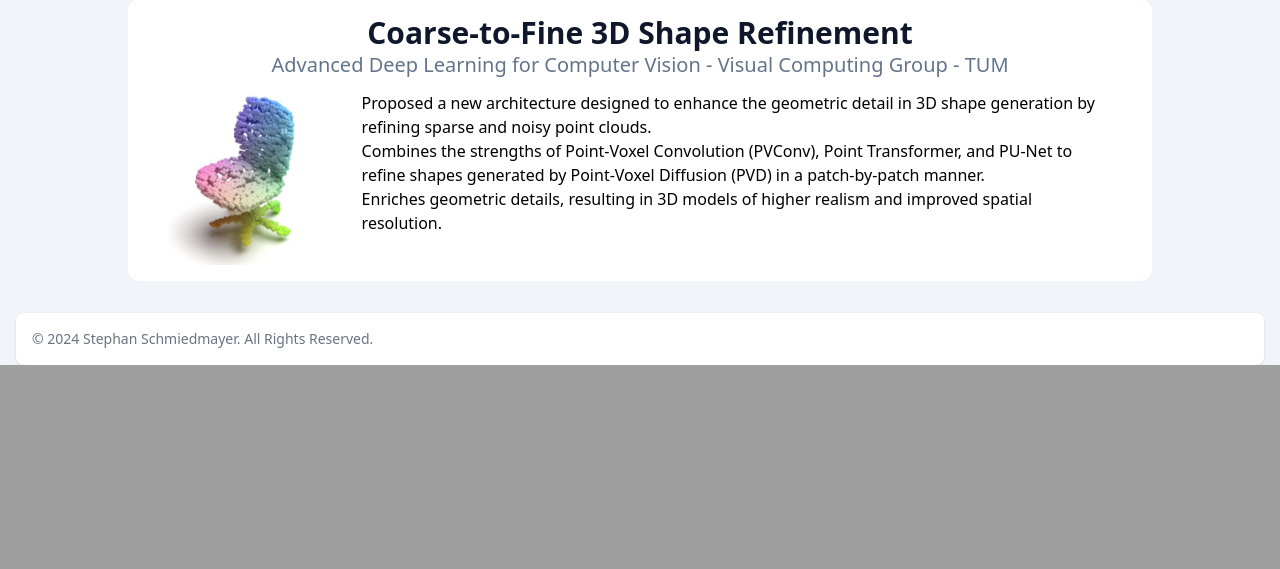
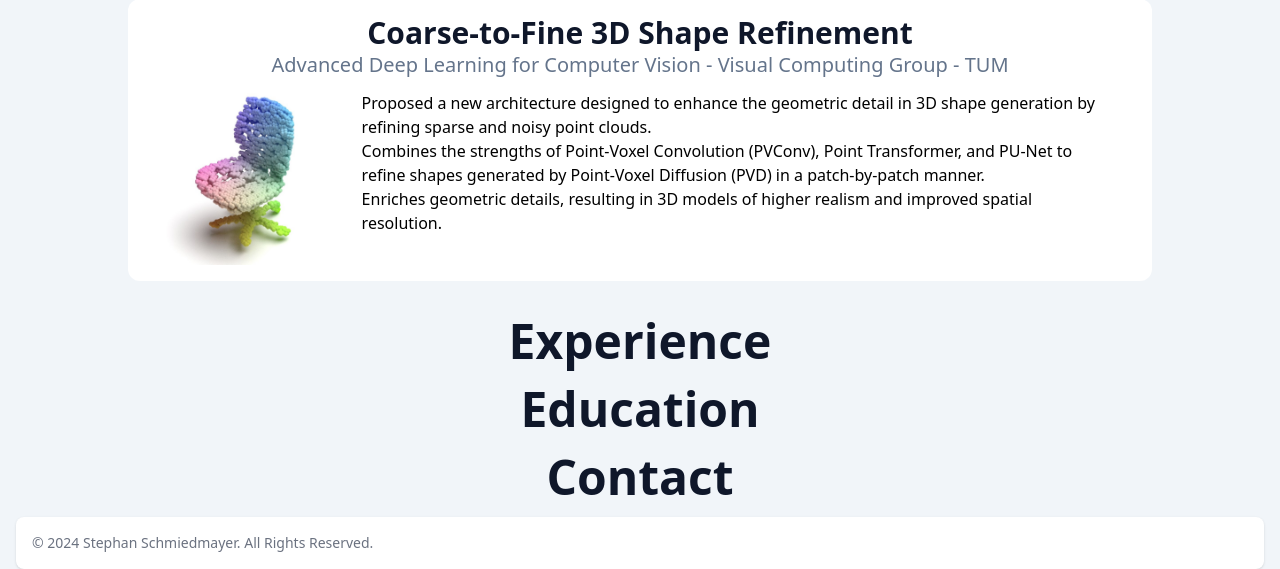
Before and after one commit to StephanSchmiedmayer/portfolio, a FastAPI app: page / in a window 1280 px wide. Shown: the part 1274-1843 px from the top of the page. Before the commit the page ends 1639 px from the top, so only its background shows below. Run offline with FastAPI, Linux system fonts and the light colour scheme; style sheets or scripts are compiled from the project's sources; some libraries are stand-ins or nearby versions.

Commit message:
Add remaining section titles

```diff
--- a/portfolio/templates/index.html
+++ b/portfolio/templates/index.html
@@ -18,10 +18,12 @@
           >
             <li><a href="#header" class="hover:underline">Home</a></li>
             <li><a href="#about-me" class="hover:underline">About Me</a></li>
-            <li><a href="#" class="hover:underline">Skills</a></li>
-            <li><a href="#" class="hover:underline">Experience</a></li>
-            <li><a href="#" class="hover:underline">Education</a></li>
-            <li><a href="#" class="hover:underline">Contact</a></li>
+            <li><a href="#projects" class="hover:underline">Projects</a></li>
+            <li>
+              <a href="#experience" class="hover:underline">Experience</a>
+            </li>
+            <li><a href="#education" class="hover:underline">Education</a></li>
+            <li><a href="#contact" class="hover:underline">Contact</a></li>
           </div>
           <div></div>
         </ul>
@@ -231,6 +233,29 @@
           </div>
         </div>
       </div>
+
+      <div id="experience" class="mt-5 flex flex-col items-stretch">
+        <p
+          class="flex flex-col items-center text-5xl font-semibold text-slate-900"
+        >
+          Experience
+        </p>
+      </div>
+
+      <div id="education" class="mt-5 flex flex-col items-stretch">
+        <p
+          class="flex flex-col items-center text-5xl font-semibold text-slate-900"
+        >
+          Education
+        </p>
+      </div>
+
+      <div id="contact" class="mt-5 flex flex-col items-stretch">
+        <p
+          class="flex flex-col items-center text-5xl font-semibold text-slate-900"
+        >
+          Contact
+        </p>
       </div>
 
       <footer class="bg-white rounded-lg shadow m-4 dark:bg-gray-800">
```
